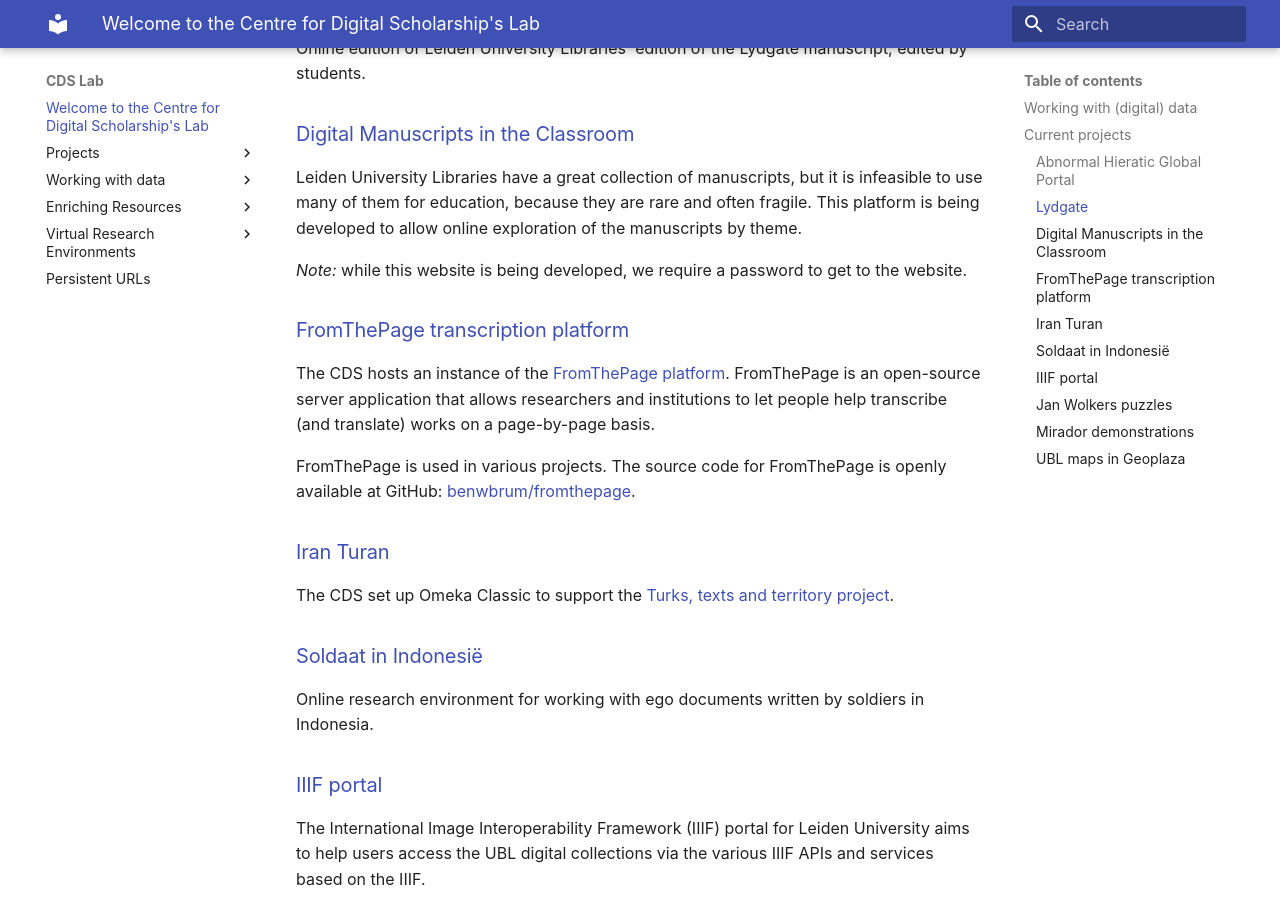
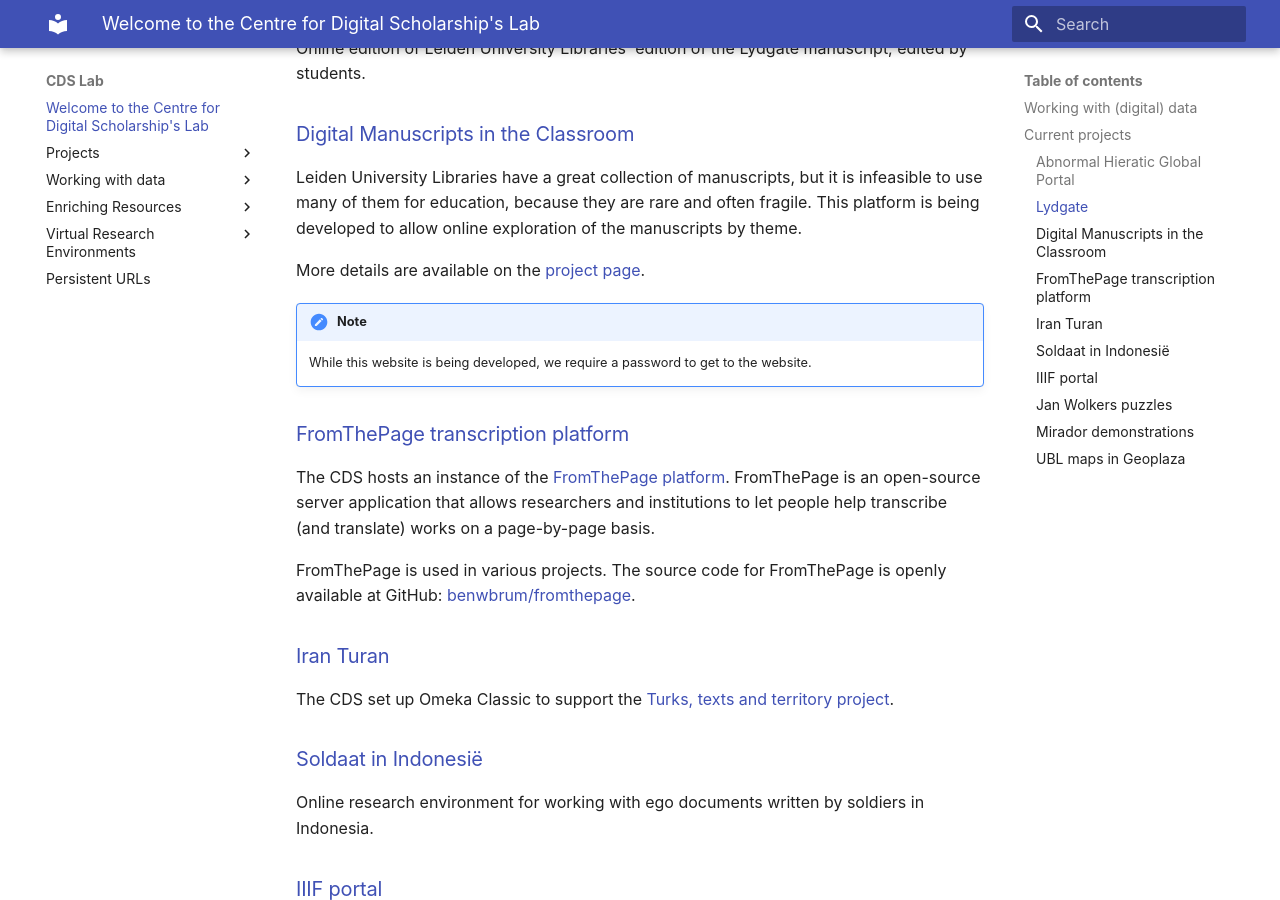
Before and after one commit to LeidenUniversityLibrary/cds-lab-homepage, an MkDocs documentation site: the page built from docs/index.md, in a window 1280 px wide and 900 px high, scrolled down 770 px. Built offline with MkDocs 1.6.1 and Material for MkDocs 9.7.7, drawn with Linux system fonts in a browser that asks for light colours.

Commit message:
Add DigManClass project page

```diff
--- a/docs/index.md
+++ b/docs/index.md
@@ -32,7 +32,10 @@
 are rare and often fragile. This platform is being developed to allow
 online exploration of the manuscripts by theme.
 
-*Note:* while this website is being developed, we require a password to get to the website.
+More details are available on the [project page](projects/digmanclass.md).
+
+!!! note
+    While this website is being developed, we require a password to get to the website.
 
 ## [FromThePage transcription platform](https://transcription.digitalscholarship.nl/)
 
```
Also changed, not shown: docs/projects/digmanclass.md (added, +13 -0 lines).
